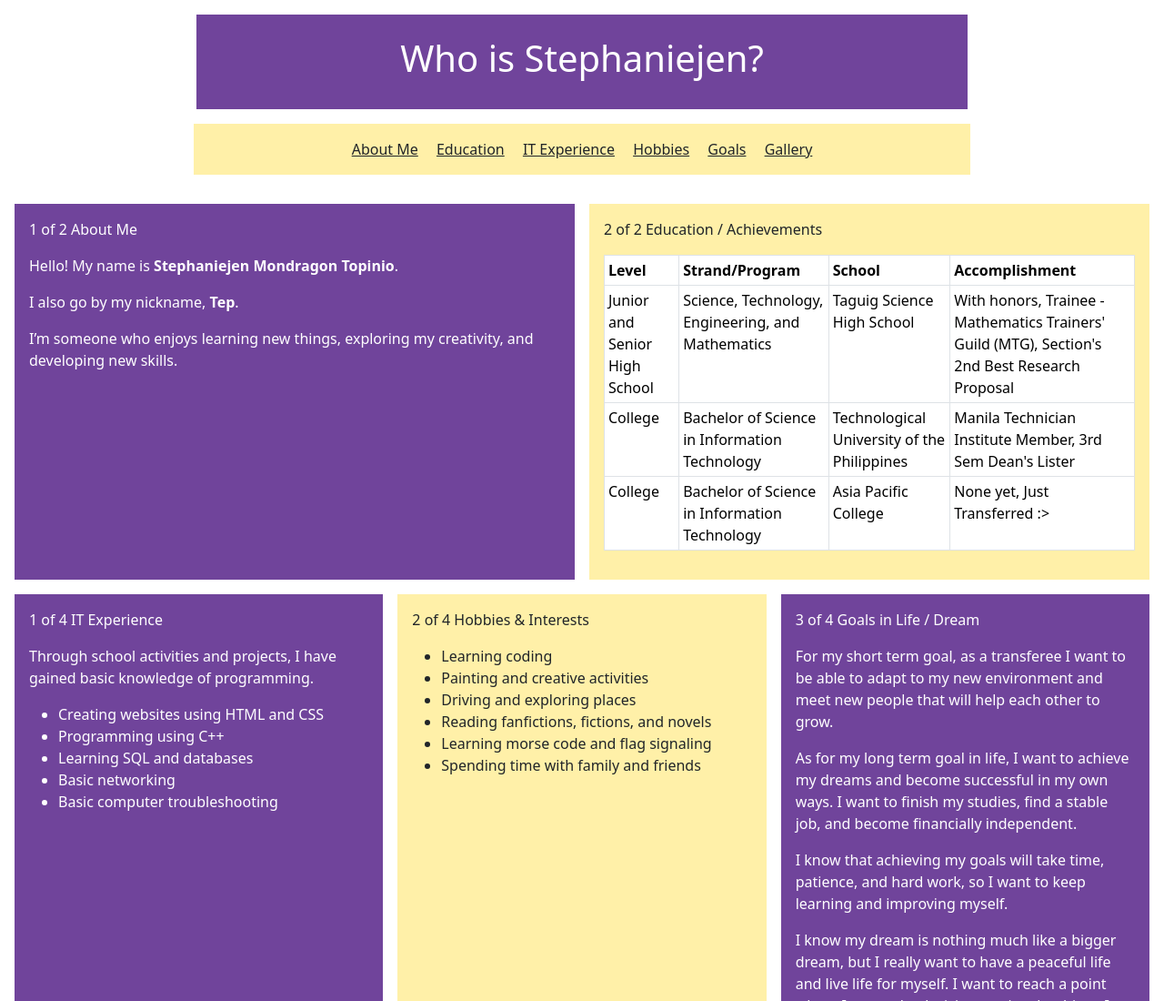
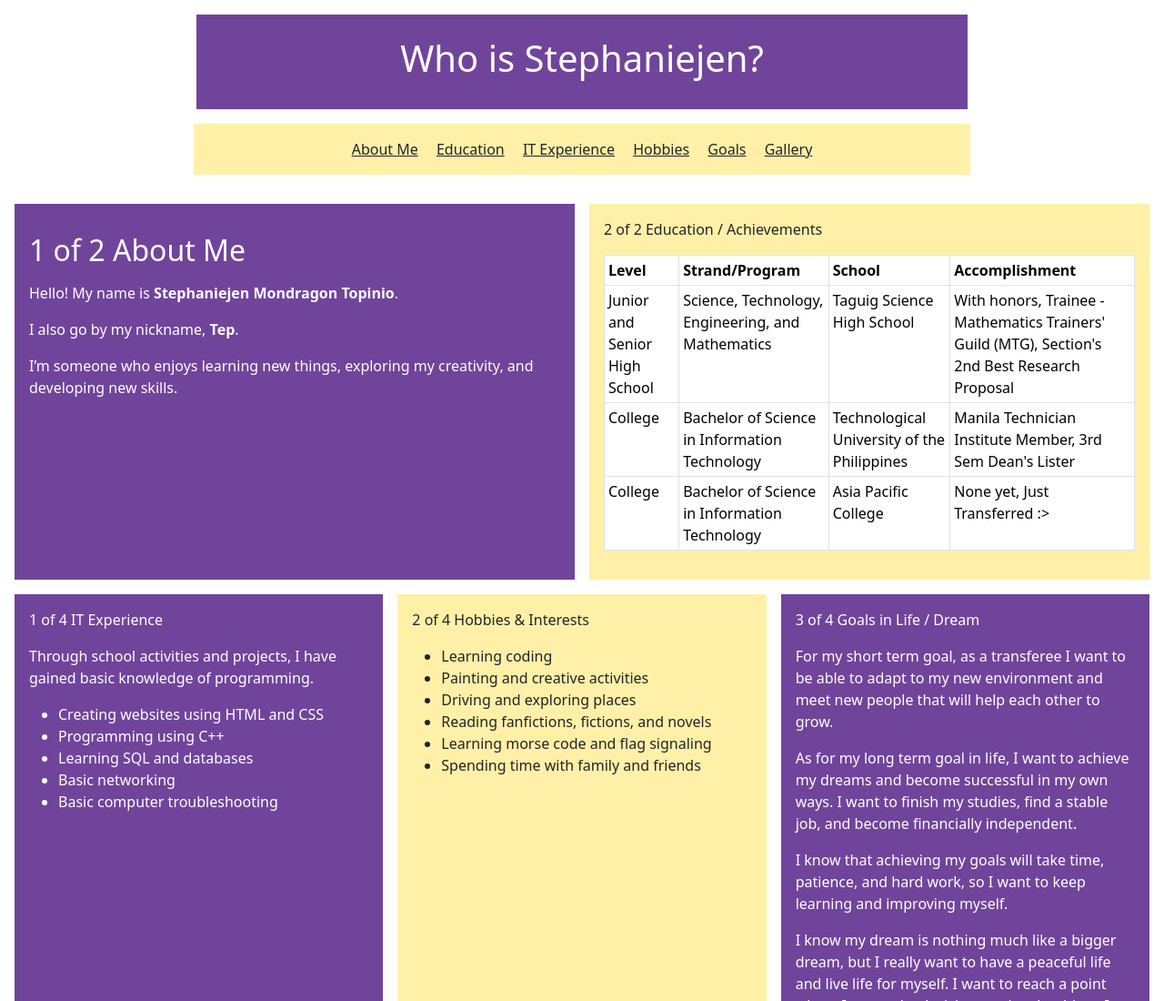
Before and after one commit to apcsmtopinio/webprog-CS251_IT253-html-lessons, a plain HTML site: page introduction/index.html in a window 1280 px wide. Shown: the top 1100 px of the page at 91% size. Drawn offline with nearby package versions, Linux system fonts and the light colour scheme.

Commit message:
Replace paragraph with header in About Me section
Change paragraph to header for better emphasis.

```diff
--- a/introduction/index.html
+++ b/introduction/index.html
@@ -40,7 +40,7 @@
 
             <div class="col-md-6" id="about">
                 <div class="p-3 h-100 text-white" style="background-color: #70449B;">
-                    <p>1 of 2 About Me</p>
+                    <p><h2>1 of 2 About Me</h2></p>
 
                     <p>Hello! My name is <strong>Stephaniejen Mondragon Topinio</strong>.</p>
 
```
